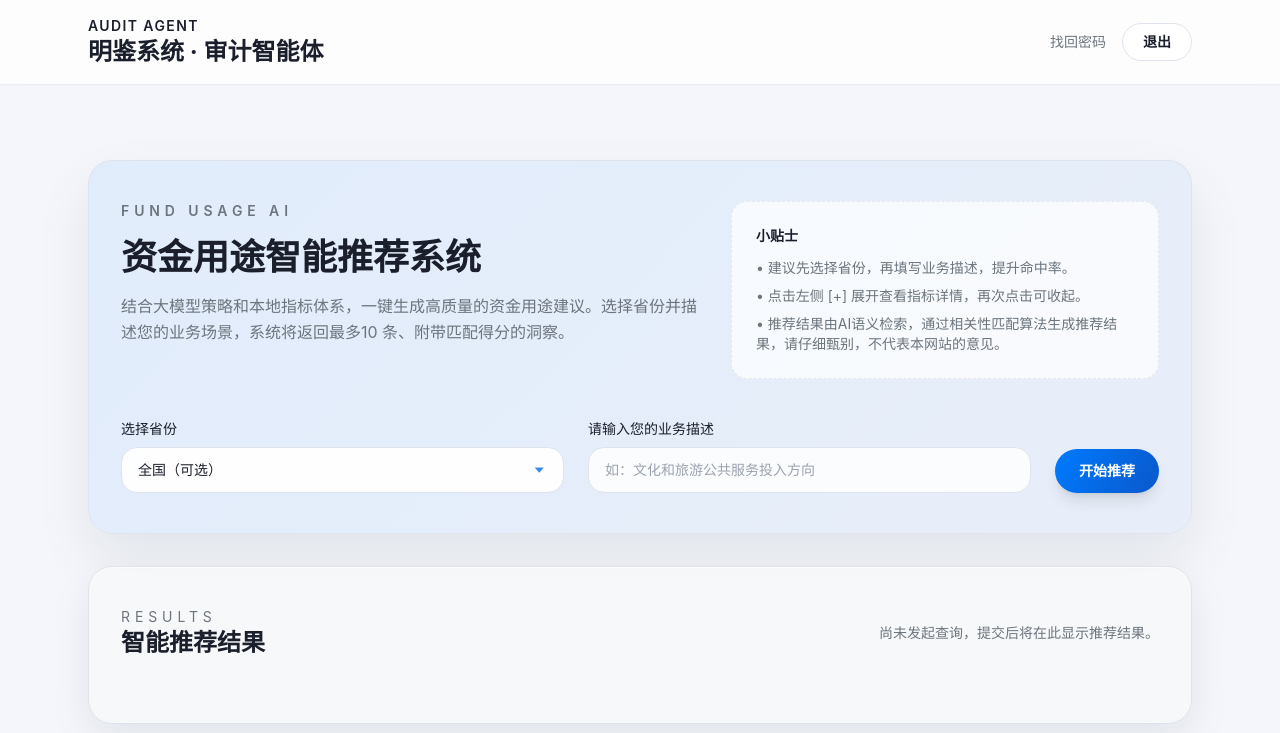
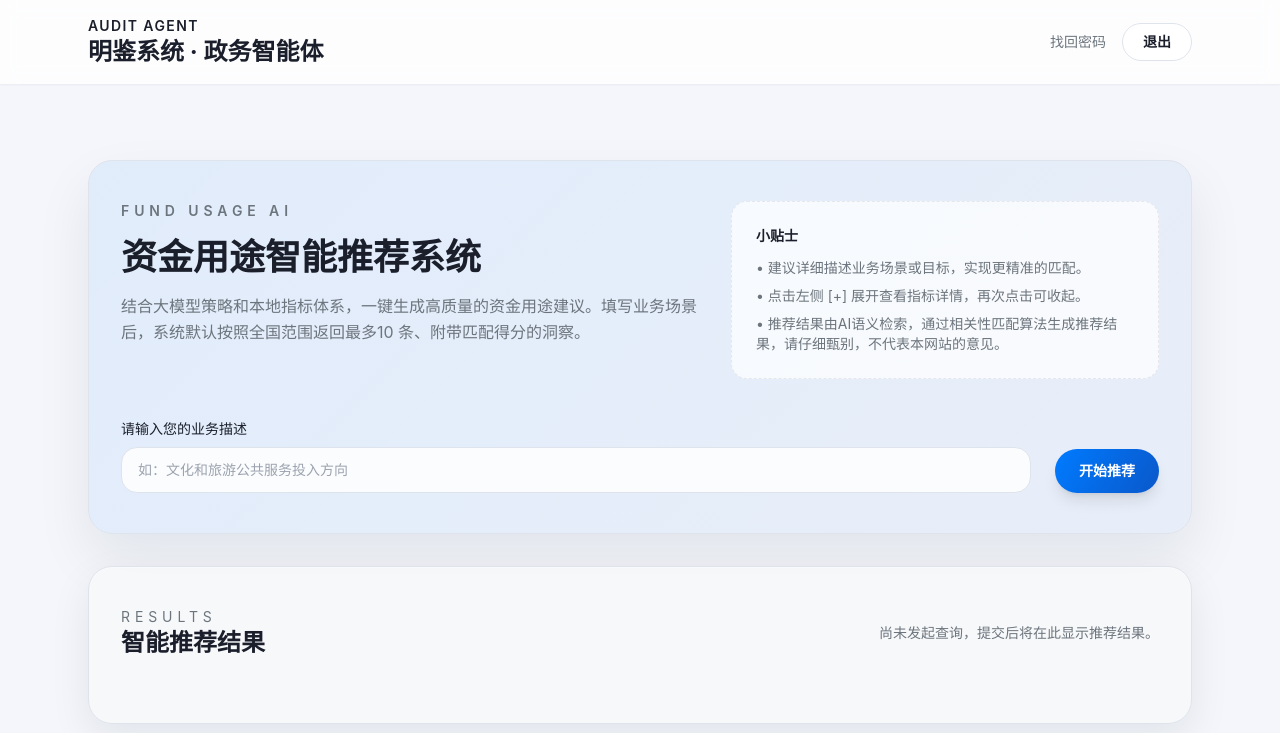
Before and after one commit to ericliu1002000/audit_agent, a Django app: page / in a window 1280 px wide. Shown: the top 733 px of the page. Run offline with Django 5.2, Linux system fonts and the light colour scheme; the visitor is signed in with stand-in values (Sample User, id 1); data comes from the database, SQL or seed files in the repository; parts of the project's set-up code (start-up, migrations or seed data) failed here and were passed over.

Commit message:
去掉省份选择. 审计智能体改政务智能体

```diff
--- a/indicators/templates/indicators/fund_usage_recommendation.html
+++ b/indicators/templates/indicators/fund_usage_recommendation.html
@@ -115,38 +115,6 @@
             display: none;
         }
 
-        .select-wrapper {
-            position: relative;
-            width: 100%;
-        }
-
-        .select-wrapper::after {
-            content: '';
-            position: absolute;
-            pointer-events: none;
-            right: 1.25rem;
-            top: 50%;
-            width: 0.6rem;
-            height: 0.35rem;
-            background-image: linear-gradient(135deg, var(--color-primary), var(--color-primary-darker));
-            clip-path: polygon(50% 100%, 0 0, 100% 0);
-            transform: translateY(-50%);
-            opacity: 0.8;
-        }
-
-        select.input-control {
-            -webkit-appearance: none;
-            -moz-appearance: none;
-            appearance: none;
-            padding-right: 3rem;
-            cursor: pointer;
-            background-color: rgba(255, 255, 255, 0.95);
-        }
-
-        select.input-control::-ms-expand {
-            display: none;
-        }
-
         @keyframes spin {
             to {
                 transform: rotate(360deg);
@@ -203,37 +171,28 @@
         }
     </style>
 
-    <section class="space-y-8" data-default-province="{{ default_province_id }}">
+    <section class="space-y-8">
         <div class="query-panel px-6 py-8 sm:px-8 sm:py-10">
             <div class="grid gap-6 md:gap-8 lg:grid-cols-[1.35fr_1fr]">
                 <div class="space-y-4">
                     <p class="text-sm font-semibold uppercase tracking-[0.35em] text-secondary">Fund Usage AI</p>
                     <h2 class="text-4xl font-bold text-primary">资金用途智能推荐系统</h2>
                     <p class="text-base text-secondary leading-relaxed">
-                        结合大模型策略和本地指标体系，一键生成高质量的资金用途建议。选择省份并描述您的业务场景，系统将返回最多10 条、附带匹配得分的洞察。
+                        结合大模型策略和本地指标体系，一键生成高质量的资金用途建议。填写业务场景后，系统默认按照全国范围返回最多10 条、附带匹配得分的洞察。
                     </p>
                 </div>
                 <div class="rounded-2xl border border-dashed border-border/80 bg-white/70 p-5 text-sm text-secondary md:p-6">
                     <p class="font-semibold text-primary">小贴士</p>
                     <ul class="mt-3 space-y-2">
-                        <li>• 建议先选择省份，再填写业务描述，提升命中率。</li>
+                        <li>• 建议详细描述业务场景或目标，实现更精准的匹配。</li>
                         <li>• 点击左侧 [+] 展开查看指标详情，再次点击可收起。</li>
                         <li>• 推荐结果由AI语义检索，通过相关性匹配算法生成推荐结果，请仔细甄别，不代表本网站的意见。</li>
                     </ul>
                 </div>
             </div>
 
-            <form id="recommend-form" class="mt-8 grid gap-5 md:mt-10 md:gap-6 lg:grid-cols-[1fr_1fr_auto]"
+            <form id="recommend-form" class="mt-8 grid gap-5 md:mt-10 md:gap-6 lg:grid-cols-[1fr_auto]"
                   autocomplete="off">
-                <label class="space-y-2 text-sm font-medium text-primary">
-                    <span>选择省份</span>
-                    <div class="select-wrapper">
-                        <select id="province-select" class="input-control" aria-label="选择省份">
-                            <option value="">加载省份中...</option>
-                        </select>
-                    </div>
-                </label>
-
                 <label class="space-y-2 text-sm font-medium text-primary lg:col-span-1">
                     <span>请输入您的业务描述</span>
                     <input
@@ -269,13 +228,9 @@
     <script>
         (function () {
             const endpoints = {
-                provinces: '/regions/api/provinces/',
                 recommendations: '/indicators/api/fund-usage/recommendations/',
             };
 
-            const pageContainer = document.querySelector('[data-default-province]');
-            const defaultProvinceId = pageContainer?.dataset.defaultProvince || '';
-            const provinceSelect = document.getElementById('province-select');
             const queryInput = document.getElementById('query-input');
             const form = document.getElementById('recommend-form');
             const button = document.getElementById('recommend-btn');
@@ -487,14 +442,10 @@
                     queryInput.focus();
                     return;
                 }
-                const provinceId = provinceSelect.value;
                 beginCooldown();
                 setFeedback('正在获取推荐，请稍候...', 'info');
                 accordion.innerHTML = '';
                 const params = new URLSearchParams({query});
-                if (provinceId) {
-                    params.append('province_id', provinceId);
-                }
                 try {
                     const response = await fetch(`${endpoints.recommendations}?${params.toString()}`, {
                         headers: {'Accept': 'application/json'},
@@ -511,34 +462,7 @@
                 }
             };
 
-            const loadProvinces = async () => {
-                try {
-                    const response = await fetch(endpoints.provinces, {headers: {'Accept': 'application/json'}});
-                    const payload = await response.json();
-                    if (!response.ok) {
-                        throw new Error(payload.error || '省份获取失败');
-                    }
-                    provinceSelect.innerHTML = '<option value="">全国（可选）</option>';
-                    (payload.results || []).forEach((province) => {
-                        const option = document.createElement('option');
-                        option.value = province.id;
-                        option.textContent = province.name;
-                        provinceSelect.appendChild(option);
-                    });
-                    if (defaultProvinceId) {
-                        const candidate = provinceSelect.querySelector(`option[value="${defaultProvinceId}"]`);
-                        if (candidate) {
-                            provinceSelect.value = defaultProvinceId;
-                        }
-                    }
-                } catch (error) {
-                    provinceSelect.innerHTML = '<option value="">无法加载省份，请刷新页面重试</option>';
-                    setFeedback('省份列表加载失败，无法发起推荐。', 'error');
-                }
-            };
-
             form.addEventListener('submit', handleSubmit);
-            loadProvinces();
         })();
     </script>
 {% endblock %}
--- a/static/css/app.css
+++ b/static/css/app.css
@@ -1141,4 +1141,8 @@ body {
   .lg\:grid-cols-\[1fr_1fr_auto\] {
     grid-template-columns: 1fr 1fr auto;
   }
+
+  .lg\:grid-cols-\[1fr_auto\] {
+    grid-template-columns: 1fr auto;
+  }
 }
--- a/user/templates/user/layout.html
+++ b/user/templates/user/layout.html
@@ -13,7 +13,7 @@
         <div class="mx-auto flex w-full max-w-6xl items-center justify-between px-6 py-4">
           <div>
             <p class="text-sm font-semibold text-primary uppercase tracking-widest">Audit Agent</p>
-            <h1 class="text-2xl font-bold text-primary">明鉴系统 · 审计智能体</h1>
+            <h1 class="text-2xl font-bold text-primary">明鉴系统 · 政务智能体</h1>
           </div>
           <div class="flex items-center gap-4">
             {% if request.user.is_authenticated %}
```
